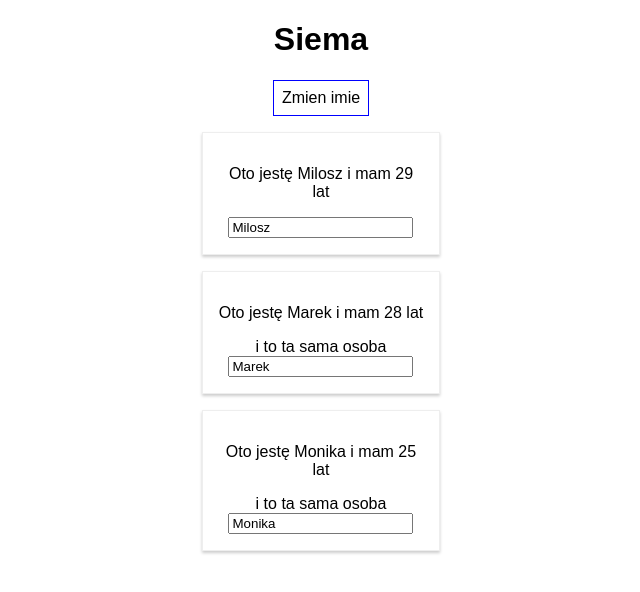
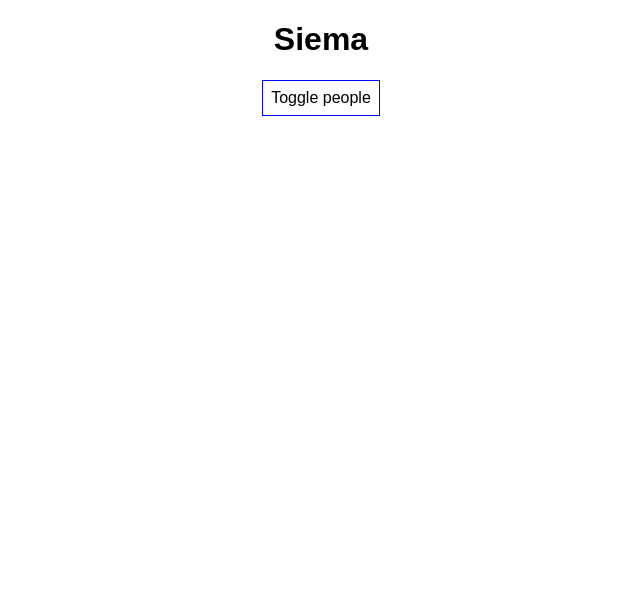
Before and after one commit to plmiso/basics, a React (Create React App) app: page / in a window 1280 px wide. Shown: the top 592 px of the page, without its empty margins (319-959 px from the left). Built offline with nearby package versions, Linux system fonts and the light colour scheme.

Commit message:
lists and handling

```diff
--- a/src/App.js
+++ b/src/App.js
@@ -4,32 +4,39 @@ import Person from './Person/Person'
 
 class App extends Component {
   state = {
-    persons:[
-      {name:'Milosz', age:29},
-      {name:'Marek', age: 28},
-      {name: 'Monika', age: 25}
-    ]
+    persons: [
+      {id: 'safreg' ,name: 'Milosz', age: 29},
+      {id: 'as6d1q98', name: 'Marek', age: 28 },
+      {id: 'sdfwa8', name: 'Monika', age: 25 }
+    ],
+    otherState: 'some other state',
+    showPersons: false
   }
 
-  switchNameHandler = (newName) => {
-    this.setState({
-      persons:[
-      {name:newName, age:29},
-      {name:'Marek', age: 29},
-      {name: 'Monika', age: 25}
-    ]
+  deletePersonHandler = (personIndex) => {
+    const persons = [...this.state.persons]
+    persons.splice(personIndex,1)
+    this.setState({persons: persons})
   }
-  )}
 
-  nameChangedHandler = (event) => {
-    this.setState({
-      persons:[
-        {name: 'Milosz', age:29},
-        {name:event.target.value, age: 28},
-        {name: 'Monika', age: 25}
-      ]
-    })
+  nameChangedHandler = (event, id) => {
+   const personIndex = this.state.persons.find(p =>{
+     return p.id === id
+   })
+   const person = {...this.state.persons[personIndex]}
+   person.name = event.target.value
+
+   const persons = [...this.state.persons]
+   persons[personIndex] = person
+
+   this.setState({persons: persons})
   }
+
+  togglePersonHandler = () => {
+    const doesShow = this.state.showPersons
+    this.setState({ showPersons: !doesShow })
+  }
+
 
   render() {
     const style = {
@@ -40,22 +47,28 @@ class App extends Component {
       cursor: 'pointer'
     }
 
+    let persons = null;
+
+    if (this.state.showPersons) {
+      persons = (
+        <div>
+          {this.state.persons.map((person, index) => {
+            return <Person
+            click={() => this.deletePersonHandler(index)}
+            changed = {(event) => this.nameChangedHandler(event,person.id)}
+            name={person.name}
+            age={person.age}
+            key={person.id} />
+          })}
+        </div>
+      )
+    }
     return (
       <div className="App">
-         <h1>Siema</h1>
-         <button style={style}
-         onClick={() => this.switchNameHandler("Jedi")}>Zmien imie</button>
-         <Person
-         name={this.state.persons[0].name}
-         age={this.state.persons[0].age}
-         click={this.switchNameHandler.bind(this, "Sith")}/>
-         <Person
-         name={this.state.persons[1].name}
-         age={this.state.persons[1].age}
-         changed={this.nameChangedHandler}> i to ta sama osoba</Person>
-          <Person
-         name={this.state.persons[2].name}
-         age={this.state.persons[2].age}> i to ta sama osoba</Person>
+        <h1>Siema</h1>
+        <button style={style}
+          onClick={this.togglePersonHandler}>Toggle people</button>
+        {persons}
       </div>
     );
   }
--- a/src/Person/Person.js
+++ b/src/Person/Person.js
@@ -3,7 +3,6 @@ import './Person.css'
 
 
 const person = ( props ) => {
-
     return(
     <div className="Person">
         {/* this.props.name kiedy używamy klasy jako podstawy komponentu */}
```
